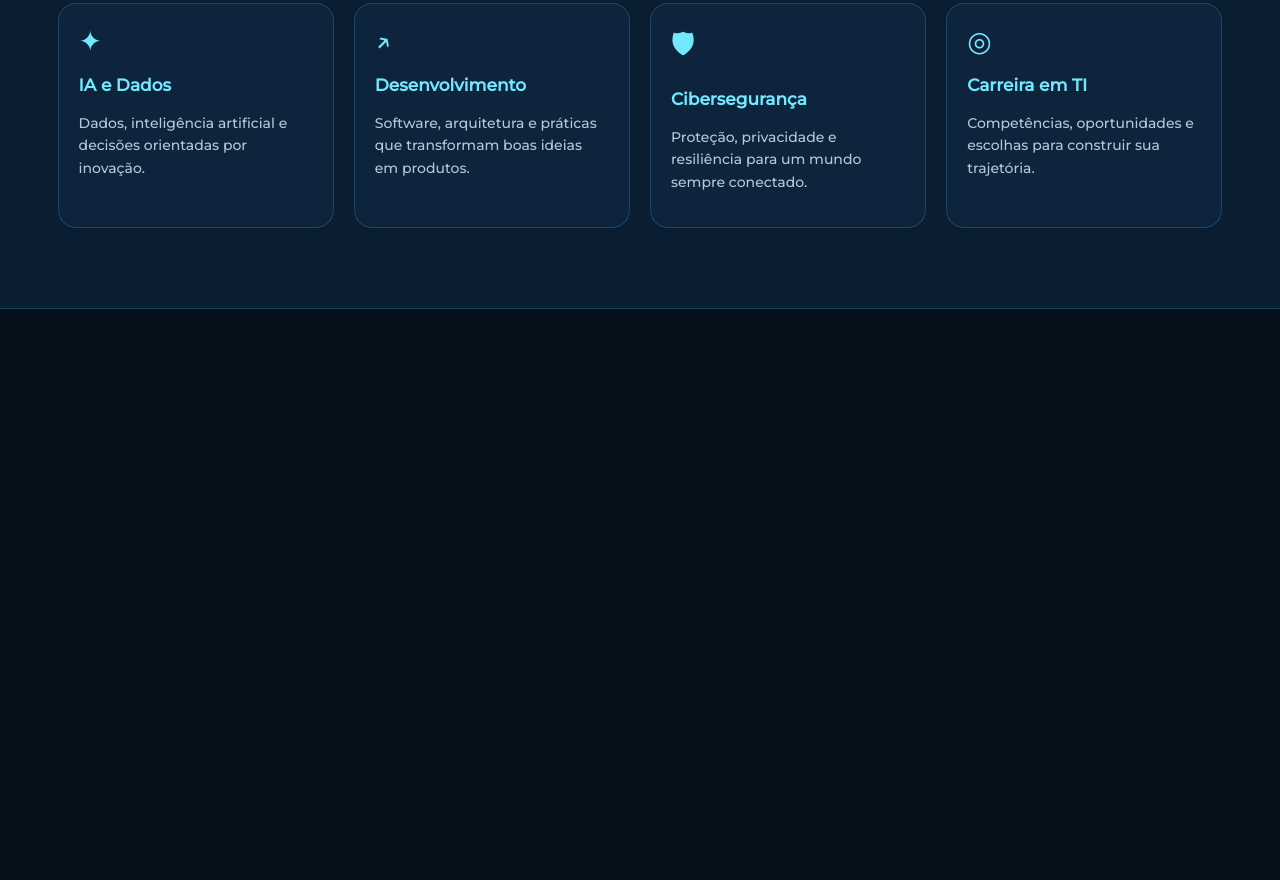
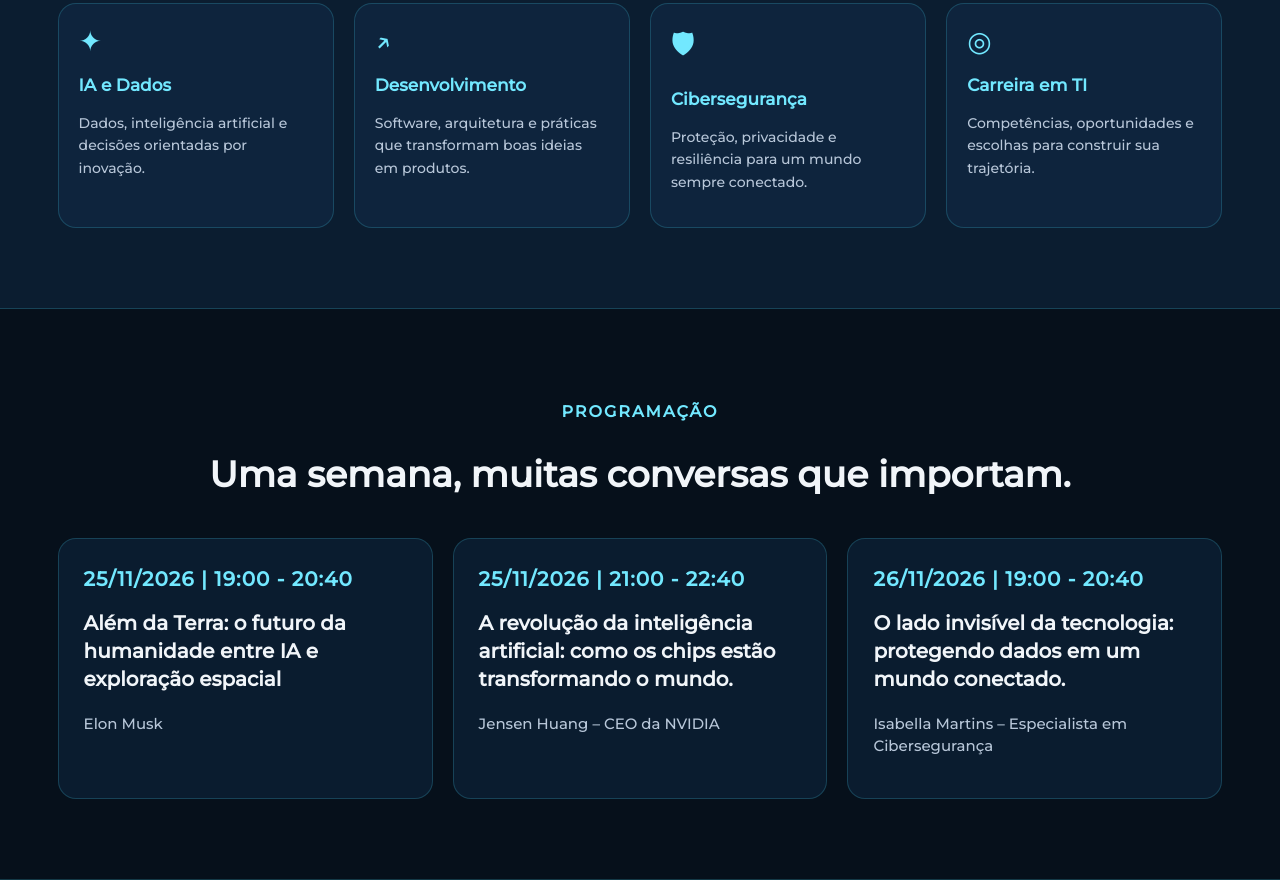
Before and after one commit to wesleyalexandreoliveira/landing_page_evento_tech, a plain HTML site: page index.html in a window 1280 px wide. Shown: the part 1341-2221 px from the top of the page. Before the commit the page ends 1650 px from the top, so only its background shows below. Drawn offline with Linux system fonts and the light colour scheme.

Commit message:
feat: adiciona seção de programação

```diff
--- a/index.html
+++ b/index.html
@@ -136,8 +136,44 @@
 
     </section>
 
-    <!-- SEÇÃO 4: PROGRAMAÇÃO -->
+    <!-- SECTION 4: PROGRAMAÇÃO -->
     <section id="programacao">
+
+        <div class="programacao-texto">
+            <h2>PROGRAMAÇÃO</h2>
+
+            <h1>Uma semana, muitas conversas que importam.</h1>
+
+        </div>
+
+        <div class="programacao-cards">
+
+            <div class="programacao-item">
+                <span>25/11/2026 | 19:00 - 20:40</span>
+
+                <h3>Além da Terra: o futuro da humanidade entre IA e exploração espacial</h3>
+
+                <p>Elon Musk</p>
+            </div>
+
+            <div class="programacao-item">
+                <span>25/11/2026 | 21:00 - 22:40</span>
+
+                <h3>A revolução da inteligência artificial: como os chips estão transformando o mundo.</h3>
+
+                <p>Jensen Huang – CEO da NVIDIA</p>
+            </div>
+
+            <div class="programacao-item">
+                <span>26/11/2026 | 19:00 - 20:40</span>
+
+                <h3>O lado invisível da tecnologia: protegendo dados em um mundo conectado.</h3>
+
+                <p>Isabella Martins – Especialista em Cibersegurança</p>
+            </div>
+
+
+        </div>
 
     </section>
 
--- a/style.css
+++ b/style.css
@@ -290,3 +290,88 @@ figcaption {
     gap: 20px;
     margin-top: 30px;
 }
+
+
+/* SEÇÃO 4 - PROGRAMAÇÃO */
+
+#programacao {
+    padding: 80px 4.5%;
+
+    /* Fundo igual ao body, sem quadriculado */
+    background-color: #06101B;
+
+    /* Linha de separação da Section 5 */
+    border-bottom: 1px solid rgba(72, 221, 245, 0.2);
+}
+
+/* TÍTULO CENTRALIZADO */
+
+.programacao-texto {
+    text-align: center;
+}
+
+.programacao-texto h2 {
+    color: #72E8FF;
+    font-size: 16px;
+    letter-spacing: 2px;
+}
+
+.programacao-texto h1 {
+    font-size: 36px;
+    line-height: 1.3;
+    color: #F1F5F9;
+}
+
+/* CARDS DA PROGRAMAÇÃO */
+
+.programacao-cards {
+    display: grid;
+    grid-template-columns: repeat(3, 1fr);
+    gap: 20px;
+    margin-top: 40px;
+}
+
+.programacao-item {
+    background-color: rgba(22, 54, 88, 0.35);
+    border: 1px solid rgba(72, 221, 245, 0.2);
+    border-radius: 18px;
+    padding: 25px;
+    text-align: left;
+    transition: 0.3s;
+}
+
+/* DATA E HORÁRIO DAS PALESTRAS */
+
+.programacao-item span {
+    display: block;
+    color: #72E8FF;
+    font-size: 20px;
+    font-weight: bold;
+    letter-spacing: 1px;
+    line-height: 1.5;
+}
+
+/* TÍTULO DA PALESTRA */
+
+.programacao-item h3 {
+    color: #F1F5F9;
+    font-size: 20px;
+    line-height: 1.4;
+    margin-top: 15px;
+}
+
+/* NOME DO PALESTRANTE */
+
+.programacao-item p {
+    color: #B8C7D9;
+    font-size: 15px;
+    margin-top: 12px;
+    line-height: 1.5;
+}
+
+/* EFEITO AO PASSAR O MOUSE */
+
+.programacao-item:hover {
+    border-color: #72E8FF;
+    transform: translateY(-5px);
+}
```
Also changed, not shown: components/images/elon_musk.jfif (added).
